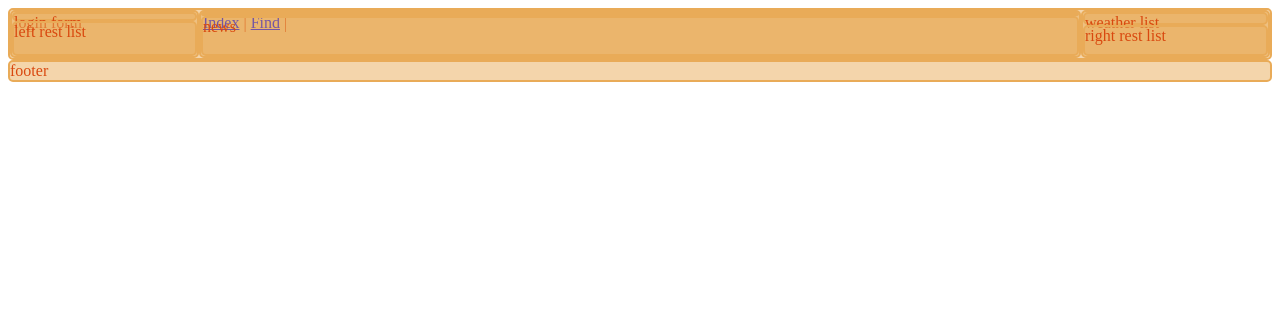
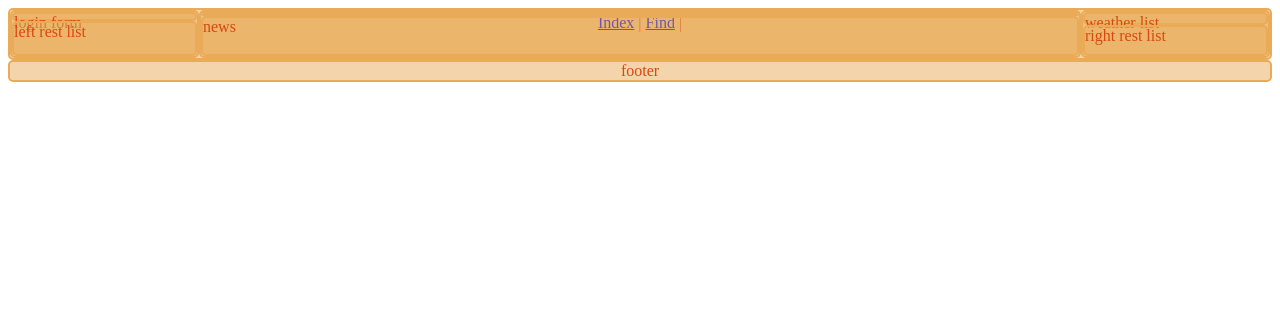
Before and after one commit to Ignis-hoyee/LMS, a PHP site: page / in a window 1280 px wide. Shown: the top 316 px of the page. Run offline with PHP 8.4, Linux system fonts and the light colour scheme.

Commit message:
好好学习.jpg

```diff
--- a/Index.html
+++ b/Index.html
@@ -18,7 +18,7 @@
             </div>
         </div>
         <div id="center_content">
-            <nav id="nav_bar">
+            <nav id="nav_align">
                 <a href="Index.html">Index</a> |
                 <a href="find">Find</a> |
             </nav>
--- a/sh.css
+++ b/sh.css
@@ -11,6 +11,10 @@ div, nav, header, footer {
     border-radius: 5px;
     background-color: rgba(233,171,88,.5);
     color: #d9480f;
+}
+
+#nav_align{
+    text-align: center;
 }
 
 #content{
@@ -33,6 +37,10 @@ div, nav, header, footer {
     grid-template-rows: 30% 70%;
 }
 
+#news{
+    display: grid;
+}
+
 footer{
-
+    text-align: center;
 }
```
Also changed, not shown: README.md.
